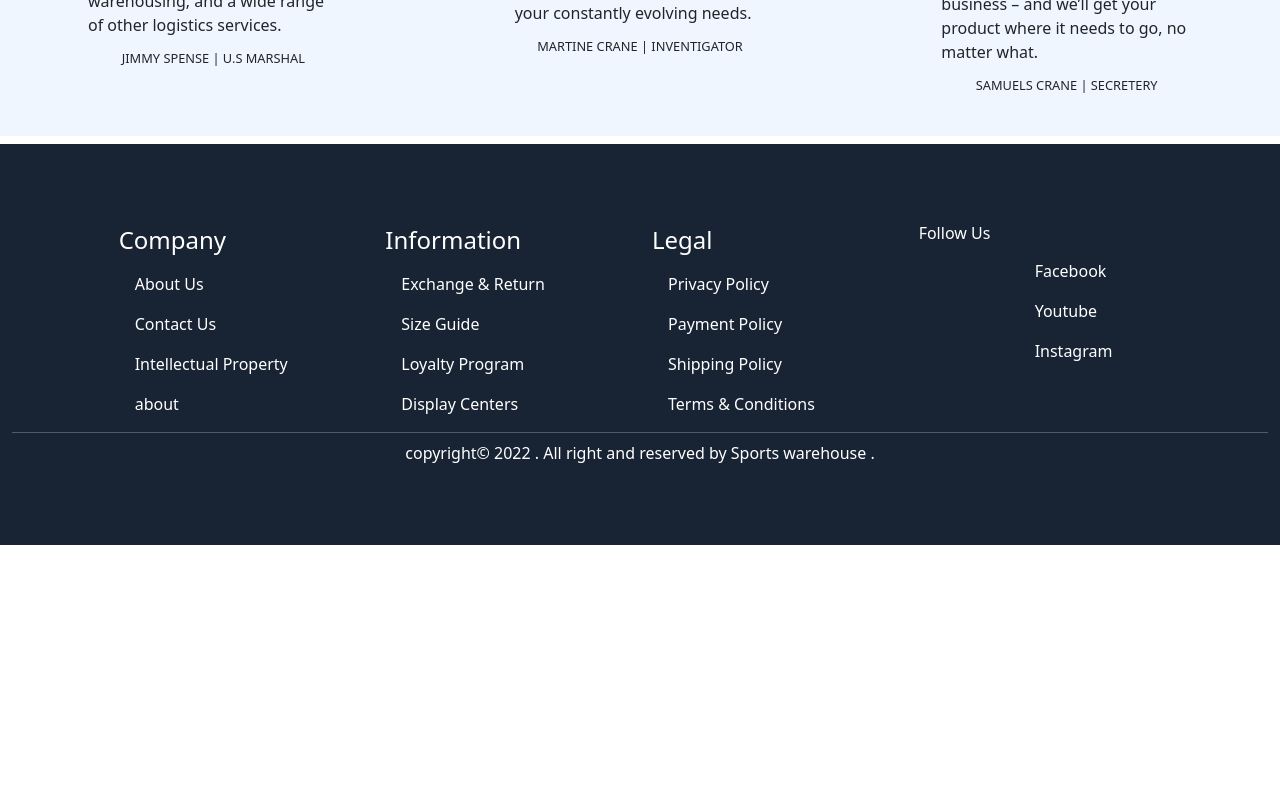
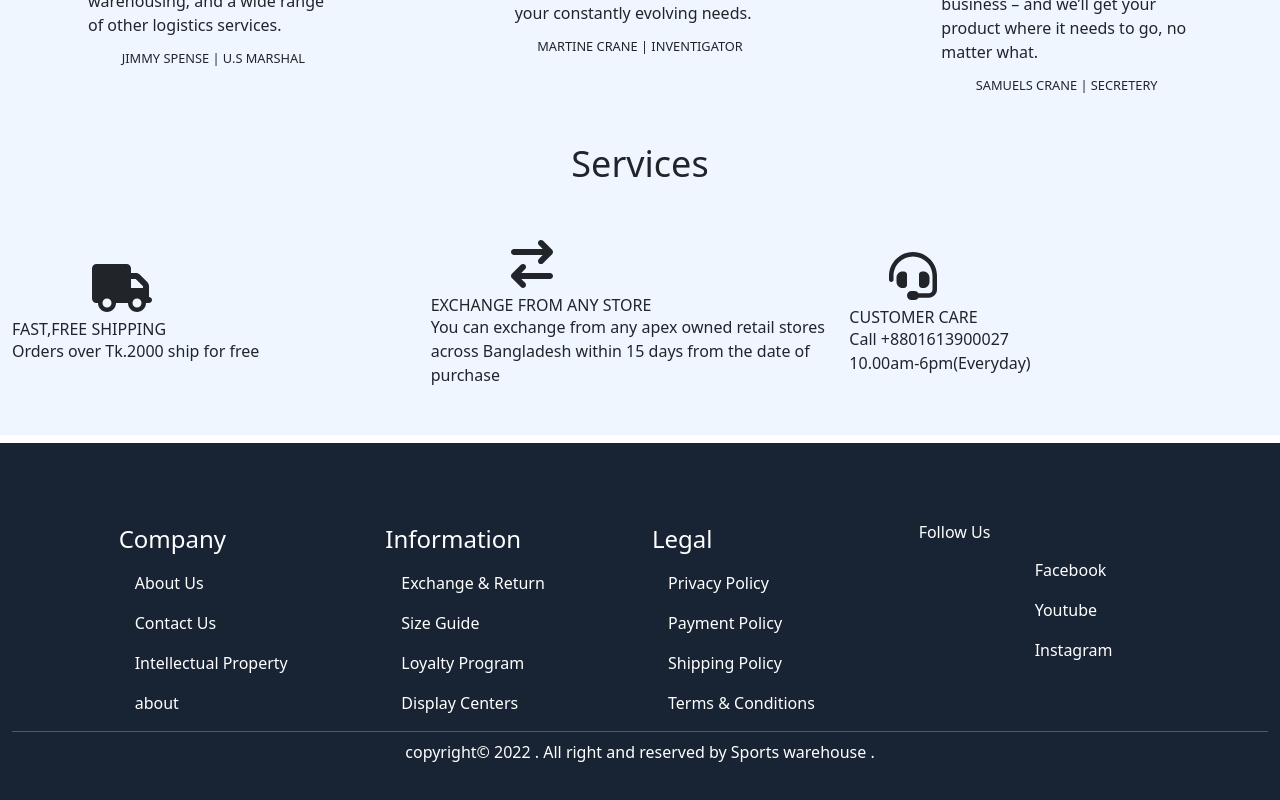
Before and after one commit to rajon111/WareHouse-Management-System, a React (Create React App) app: page / in a window 1280 px wide. Shown: the part 1264-2064 px from the top of the page. Before the commit the page ends 1809 px from the top, so only its background shows below. Built offline with nearby package versions, Linux system fonts and the light colour scheme; no server answers.

Commit message:
extra section added

```diff
--- a/package.json
+++ b/package.json
@@ -3,6 +3,9 @@
   "version": "0.1.0",
   "private": true,
   "dependencies": {
+    "@fortawesome/fontawesome-svg-core": "^6.1.1",
+    "@fortawesome/free-solid-svg-icons": "^6.1.1",
+    "@fortawesome/react-fontawesome": "^0.1.18",
     "@testing-library/jest-dom": "^5.16.4",
     "@testing-library/react": "^13.1.1",
     "@testing-library/user-event": "^13.5.0",
--- a/src/pages/Home/Home/Home.js
+++ b/src/pages/Home/Home/Home.js
@@ -3,6 +3,7 @@ import { useNavigate } from 'react-router-dom';
 import Banner from '../Banner/Banner';
 import HomeInventory from '../HomeInventory/HomeInventory';
 import Reviews from './Reviews/Reviews';
+import Services from './Services/Services';
 
 const Home = () => {
     const navigate = useNavigate()
@@ -15,6 +16,7 @@ const Home = () => {
                 <button className='btn btn-danger my-5' onClick={()=>navigate('/manage')}> Manage Inventories</button>
             </div>
             <Reviews></Reviews>
+            <Services></Services>
         </div>
     );
 };
--- /dev/null
+++ b/src/pages/Home/Home/Services/Services.js
@@ -0,0 +1,34 @@
+import React from 'react';
+import { FontAwesomeIcon } from '@fortawesome/react-fontawesome'
+import { faTruck,faExchange,faHeadset } from '@fortawesome/free-solid-svg-icons'
+
+const Services = () => {
+    return (
+        <div className='container'>
+        <h2 className='py-2 text-4xl text-center'>Services</h2>
+        <div className='grid md:grid-cols-3 sm:grid-cols-1 py-5 items-center'>
+            <div>
+               <FontAwesomeIcon className='text-5xl mb-2 ml-20' icon={faTruck}></FontAwesomeIcon>
+
+                <h4>FAST,FREE SHIPPING</h4>
+                <p>Orders over Tk.2000 ship for free</p>
+            </div>
+            <div>
+              <FontAwesomeIcon className='text-5xl mb-2 ml-20' icon={faExchange}></FontAwesomeIcon>
+
+                <h4>EXCHANGE FROM ANY STORE</h4>
+                <p>You can exchange from any apex owned retail stores across Bangladesh within 15 days from the date of purchase</p>
+            </div>
+            <div>
+            <FontAwesomeIcon className='text-5xl mb-2 ml-10' icon={faHeadset}></FontAwesomeIcon>
+
+                <h4>CUSTOMER CARE</h4>
+                <p>Call +8801613900027</p>
+                <p>10.00am-6pm(Everyday)</p>
+            </div>
+        </div>
+    </div>
+    );
+};
+
+export default Services;
--- a/src/pages/UserManagement/Login/Login.js
+++ b/src/pages/UserManagement/Login/Login.js
@@ -26,6 +26,8 @@ const Login = () => {
   const handleEmailChange = (e) => {
     const emailRegex = /\S+@\S+\.\S+/;
     const validEmail = emailRegex.test(e.target.value);
+
+
 
   if (validEmail) {
       setUserInfo({ ...userInfo, email: e.target.value })
```
Also changed, not shown: 1 other file (tests, documents, lock files or other folders).
